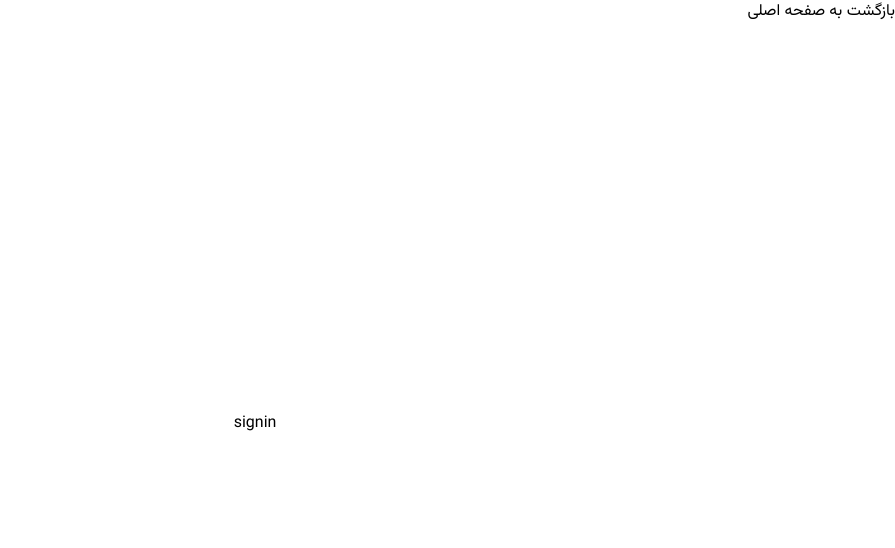
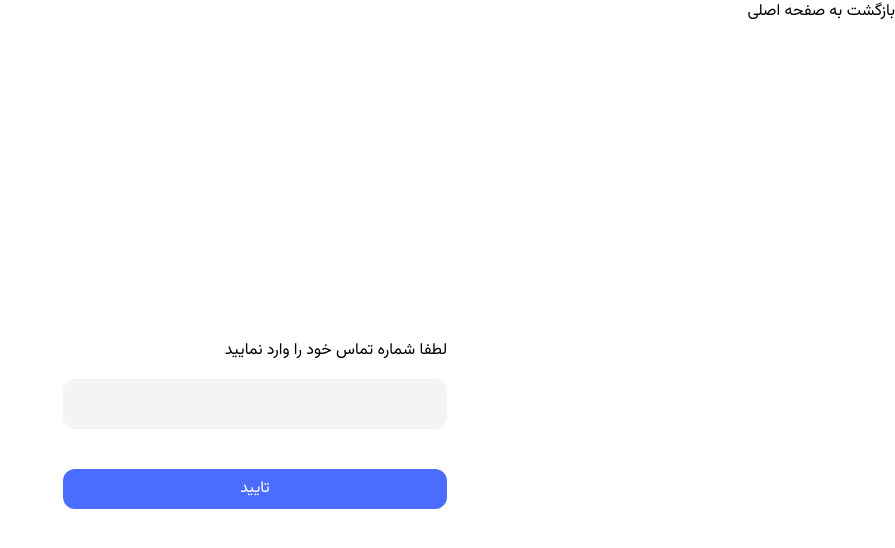
Before and after one commit to amin-shahin/next-shop-pro, a Next.js app: page /signin in a window 1280 px wide. Shown: the top 548 px of the page, without its empty margins (385-1280 px from the left). Built offline with nearby package versions, Linux system fonts and the light colour scheme.

Commit message:
send otp form

```diff
--- a/src/app/(auth)/layout.jsx
+++ b/src/app/(auth)/layout.jsx
@@ -8,7 +8,7 @@ function layoutAuth({ children }) {
       <body className={`${vazirFont.variable}  font-sans `}>
         <Link href={'/'}>بازگشت به صفحه اصلی</Link>
         <div className="flex items-center justify-center w-full min-h-svh">
-             <div>{children}</div>
+             {children}
         </div>
 
       </body>
--- /dev/null
+++ b/src/app/(auth)/signin/SendOTPForm.jsx
@@ -0,0 +1,34 @@
+"use client";
+import TextField from "@/ui/TextField";
+import { useForm } from "react-hook-form";
+
+function SendOTPForm({ phoneNumber, onChange, onSubmit }) {
+  const {
+    register,
+    handleSubmit,
+    formState: { errors },
+  } = useForm();
+
+  return (
+    <div className="w-full">
+      <form onSubmit={onSubmit} className="space-y-10">
+
+          <TextField
+            name={"phoneNumber"}
+            label={"لطفا شماره تماس خود را وارد نمایید"}
+            onChange={onChange}
+            value={phoneNumber}
+          />
+          <button
+            className="badge--primary w-full rounded-xl py-2 hover:bg-opacity-90 transition-colors duration-150"
+            type="submit"
+          >
+            تایید
+          </button>
+
+      </form>
+    </div>
+  );
+}
+
+export default SendOTPForm;
--- a/src/app/(auth)/signin/page.jsx
+++ b/src/app/(auth)/signin/page.jsx
@@ -1,8 +1,26 @@
+"use client";
+import { useState } from "react";
+import SendOTPForm from "./SendOTPForm";
 
 function SignIn() {
+  const [phoneNumber, setPhoneNumber] = useState("");
+  const phoneNumberHandler = (e) => {
+    setPhoneNumber(e.target.value);
+  };
+
+  const onSubmit = () => {};
+
   return (
-    <div>signin</div>
-  )
+    <div className="w-full flex justify-center">
+      <div className="w-full sm:max-w-sm">
+        <SendOTPForm
+          phoneNumber={phoneNumber}
+          onChange={phoneNumberHandler}
+          onSubmit={onSubmit}
+        />
+      </div>
+    </div>
+  );
 }
 
-export default SignIn
+export default SignIn;
--- /dev/null
+++ b/src/ui/CheckBox.jsx
@@ -0,0 +1,19 @@
+function CheckBox({ id, name, value, onChange, checked, label }) {
+  return (
+    <div className="flex items-center gap-x-2 text-secondary-600">
+      <input
+        type="checkbox"
+        name={name}
+        id={id}
+        checked={checked}
+        value={value}
+        onChange={onChange}
+        className="cursor-pointer  rounded-[5px] border-none bg-secondary-100/80 w-4 h-4 checked:text-primary-900"
+      />
+      <label htmlFor={id} className="cursor-pointer">
+        {label}
+      </label>
+    </div>
+  );
+}
+export default CheckBox;
--- /dev/null
+++ b/src/ui/Loading.jsx
@@ -0,0 +1,19 @@
+import { ThreeDots } from "react-loader-spinner";
+
+function Loading({ width = "75", heigh = "40" }) {
+  return (
+    <ThreeDots
+      height={heigh}
+      width={width}
+      radius="9"
+      color="rgb(var(--color-primary-900))"
+      ariaLabel="three-dots-loading"
+      wrapperStyle={{
+        display: "flex",
+        justifyContent: "center",
+      }}
+      visible={true}
+    />
+  );
+}
+export default Loading;
--- /dev/null
+++ b/src/ui/RadioInput.jsx
@@ -0,0 +1,19 @@
+function RadioInput({ id, name, value, onChange, checked, label }) {
+  return (
+    <div className="flex items-center gap-x-2 text-secondary-600">
+      <input
+        type="radio"
+        name={name}
+        id={id}
+        checked={checked}
+        value={value}
+        onChange={onChange}
+        className="cursor-pointer rounded-full border-none bg-secondary-100/80 w-4 h-4 checked:text-primary-900"
+      />
+      <label htmlFor={id} className="cursor-pointer">
+        {label}
+      </label>
+    </div>
+  );
+}
+export default RadioInput;
--- /dev/null
+++ b/src/ui/TextField.jsx
@@ -0,0 +1,19 @@
+function TextField({ label, name, value, onChange }) {
+  return (
+    <div className="w-full">
+      <label htmlFor={name} className="block mb-4">
+        {label}
+      </label>
+      <input
+        autoComplete="off"
+        className="textField__input"
+        type="text"
+        name={name}
+        id={name}
+        value={value}
+        onChange={onChange}
+      />
+    </div>
+  );
+}
+export default TextField;
--- a/tailwind.config.mjs
+++ b/tailwind.config.mjs
@@ -13,7 +13,7 @@ function withOpacity(variableName) {
 export default {
   content: [
     "./src/pages/**/*.{js,ts,jsx,tsx,mdx}",
-    "./src/components/**/*.{js,ts,jsx,tsx,mdx}",
+    "./src/**/*.{js,ts,jsx,tsx,mdx}",
     "./src/app/**/*.{js,ts,jsx,tsx,mdx}",
   ],
   theme: {
```
Also changed, not shown: package.json (+6 -4 lines), 1 other file (tests, documents, lock files or other folders).
